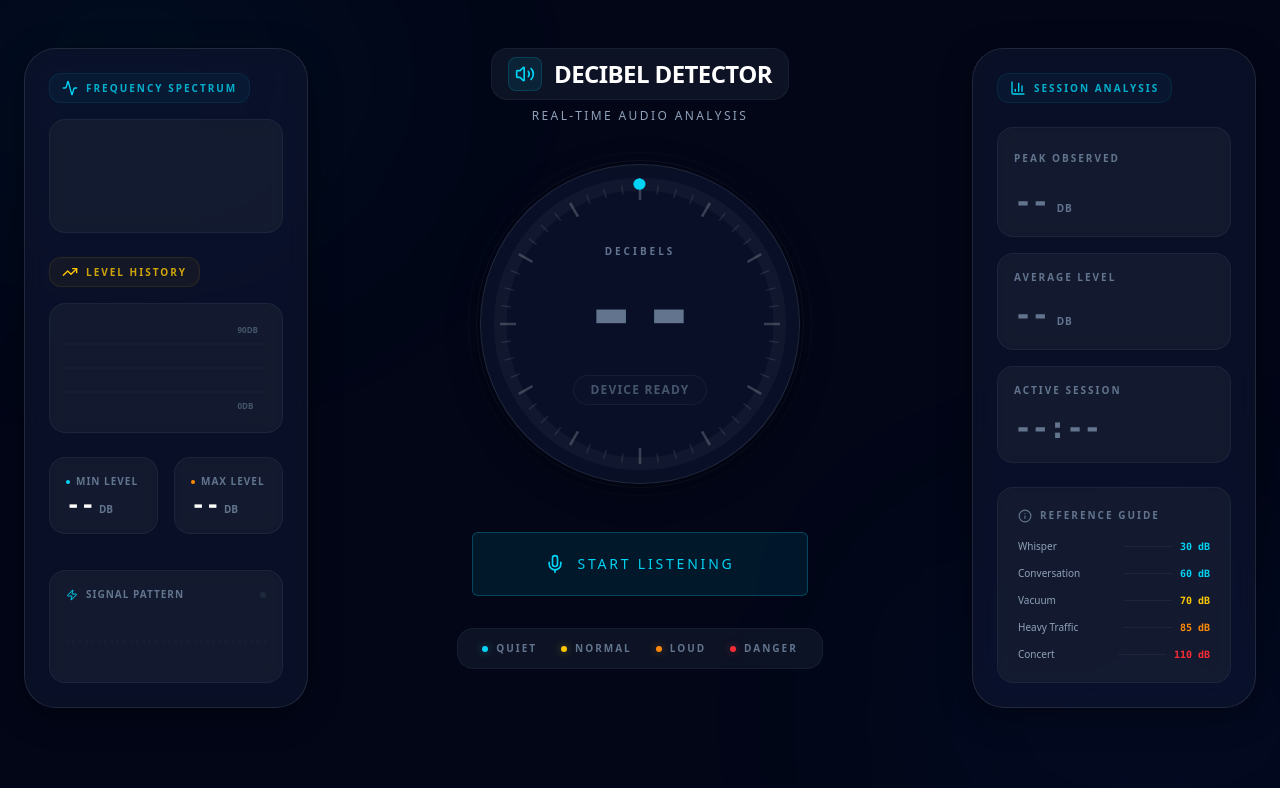
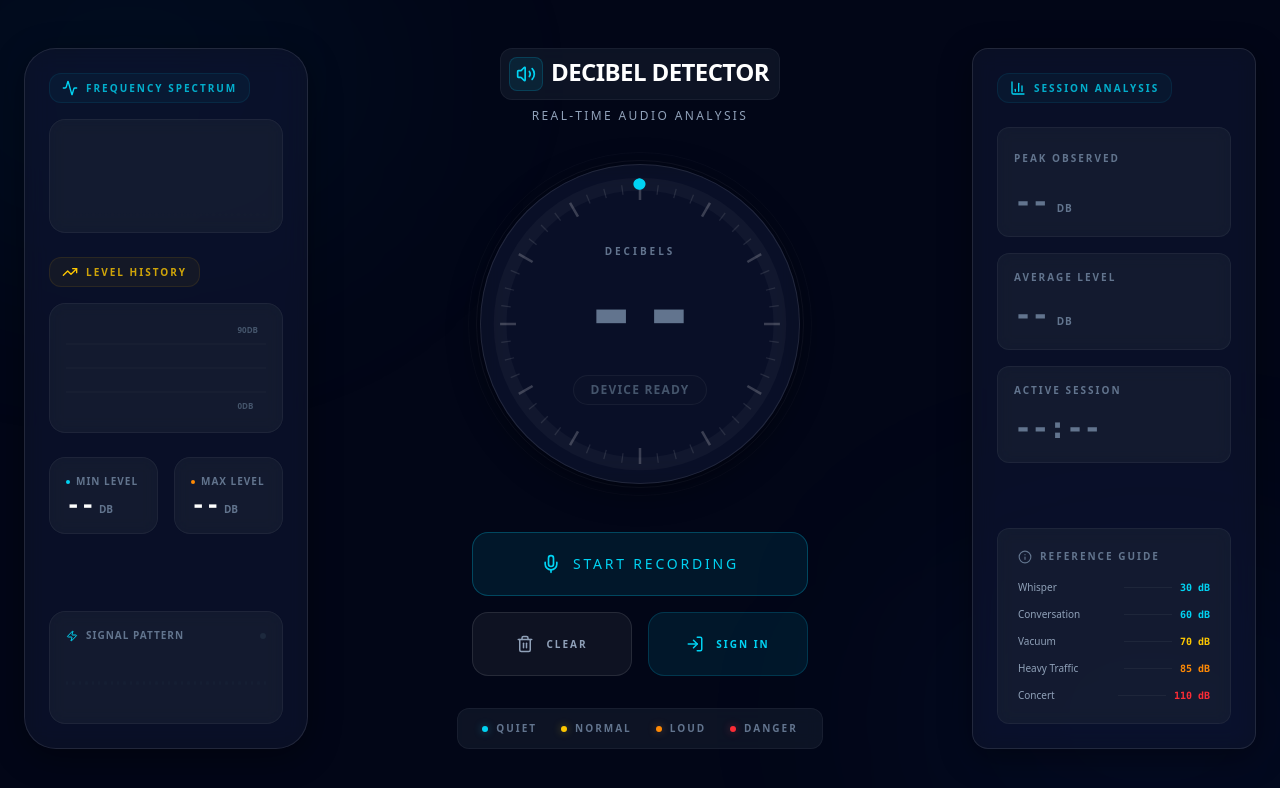
Before and after one commit to thaitommytran/decibel-detector-v2, a React (Vite) app: page / in a window 1280 px wide. Shown: the top 788 px of the page. Built offline with nearby package versions, Linux system fonts and the light colour scheme.

Commit message:
added sign-in and clear buttons, fixed minor styling error

```diff
--- a/src/components/Legend.tsx
+++ b/src/components/Legend.tsx
@@ -23,7 +23,7 @@ export function Legend() {
   ];
 
   return (
-    <div className="flex flex-wrap items-center justify-center gap-6 px-6 py-3 rounded-2xl glass-card border border-white/[0.02]">
+    <div className="flex flex-wrap items-center justify-center gap-6 px-6 py-3 rounded-xl glass-card border border-white/[0.02]">
       {legendItems.map((item) => (
         <div
           key={item.label}
--- a/src/components/MainMeter.tsx
+++ b/src/components/MainMeter.tsx
@@ -18,6 +18,8 @@ interface MainMeterProps {
   displayPercent: number;
   onStart: () => void;
   onStop: () => void;
+  onClearSession: () => void;
+  onSignIn: () => void;
 }
 
 export function MainMeter({
@@ -28,16 +30,18 @@ export function MainMeter({
   displayPercent,
   onStart,
   onStop,
+  onClearSession,
+  onSignIn,
 }: MainMeterProps) {
   return (
     <div className="flex flex-col items-center">
       {/* Title Section */}
       <div className="text-center mb-10">
-        <div className="inline-flex items-center gap-3 mb-2 px-4 py-2 rounded-2xl glass-card">
+        <div className="inline-flex items-center gap-2 mb-2 pl-2 pr-2.5 py-2 rounded-xl glass-card">
           <div className="p-1.5 rounded-lg bg-cyan-500/10 border border-cyan-500/20">
             <Volume2 className="w-5 h-5 text-cyan-400" />
           </div>
-          <h1 className="text-2xl font-bold tracking-tight text-white uppercase">
+          <h1 className="mb-1 text-2xl font-bold tracking-tight text-white uppercase leading-tight">
             Decibel Detector
           </h1>
         </div>
@@ -155,33 +159,89 @@ export function MainMeter({
         </div>
       </div>
 
-      {/* Control Button */}
-      <div className="mt-12 w-full max-w-sm px-6">
+      {/* Control Actions */}
+      <div className="mt-12 w-full max-w-sm px-6 flex flex-col gap-4">
+        {/* Main Control Button */}
         <Button
           onClick={isListening ? onStop : onStart}
-          className={`w-full group rounded-2xl h-16 text-sm font-bold uppercase tracking-[.2em] transition-all duration-500 overflow-hidden relative ${
+          className={`w-full h-16 group rounded-2xl text-sm font-bold uppercase tracking-[.2em] transition-all duration-500 overflow-hidden relative ${
             isListening
               ? "bg-red-500/10 hover:bg-red-500/20 text-red-400 border border-red-500/30"
               : "bg-cyan-500/10 hover:bg-cyan-500/20 text-cyan-400 border border-cyan-500/30"
           }`}
         >
-          {/* Button Shine Effect */}
           <div className="absolute inset-0 bg-gradient-to-r from-transparent via-white/5 to-transparent -translate-x-full group-hover:translate-x-full transition-transform duration-1000" />
-
           <div className="relative z-10 flex items-center justify-center gap-3">
             {isListening ? (
               <>
                 <MicOff className="w-5 h-5 animate-pulse" />
-                <span>Stop Listening</span>
+                <span>Stop Recording</span>
               </>
             ) : (
               <>
                 <Mic className="w-5 h-5" />
-                <span>Start Listening</span>
+                <span>Start Recording</span>
               </>
             )}
           </div>
         </Button>
+
+        <div className="flex gap-4">
+          {/* Clear Button */}
+          <button
+            onClick={onClearSession}
+            disabled={isListening}
+            className="flex-1 h-16 rounded-2xl bg-white/5 hover:bg-white/10 border border-white/10 text-slate-400 hover:text-white transition-all disabled:opacity-30 disabled:cursor-not-allowed group flex items-center justify-center gap-3"
+          >
+            <svg
+              xmlns="http://www.w3.org/2000/svg"
+              width="18"
+              height="18"
+              viewBox="0 0 24 24"
+              fill="none"
+              stroke="currentColor"
+              strokeWidth="2"
+              strokeLinecap="round"
+              strokeLinejoin="round"
+              className="lucide lucide-trash-2"
+            >
+              <path d="M3 6h18" />
+              <path d="M19 6v14c0 1-1 2-2 2H7c-1 0-2-1-2-2V6" />
+              <path d="M8 6V4c0-1 1-2 2-2h4c1 0 2 1 2 2v2" />
+              <line x1="10" x2="10" y1="11" y2="17" />
+              <line x1="14" x2="14" y1="11" y2="17" />
+            </svg>
+            <span className="text-[10px] font-bold uppercase tracking-[0.2em]">
+              Clear
+            </span>
+          </button>
+
+          {/* Sign In Button */}
+          <button
+            onClick={onSignIn}
+            className="flex-1 h-16 rounded-2xl bg-cyan-500/10 hover:bg-cyan-500/20 border border-cyan-500/20 text-cyan-400 hover:text-white transition-all flex items-center justify-center gap-3 group"
+          >
+            <svg
+              xmlns="http://www.w3.org/2000/xml"
+              width="18"
+              height="18"
+              viewBox="0 0 24 24"
+              fill="none"
+              stroke="currentColor"
+              strokeWidth="2"
+              strokeLinecap="round"
+              strokeLinejoin="round"
+              className="lucide lucide-log-in"
+            >
+              <path d="M15 3h4a2 2 0 0 1 2 2v14a2 2 0 0 1-2 2h-4" />
+              <polyline points="10 17 15 12 10 7" />
+              <line x1="15" x2="3" y1="12" y2="12" />
+            </svg>
+            <span className="text-[10px] font-bold uppercase tracking-[0.2em]">
+              Sign In
+            </span>
+          </button>
+        </div>
       </div>
 
       {/* Footer Legend */}
--- a/src/components/SessionStats.tsx
+++ b/src/components/SessionStats.tsx
@@ -29,12 +29,14 @@ export function SessionStats({
   formatTime,
 }: SessionStatsProps) {
   return (
-    <div className="glass-panel rounded-[2rem] p-6 h-full flex flex-col gap-6">
-      <div className="flex items-center gap-2 px-3 py-1.5 rounded-xl bg-cyan-500/5 border border-cyan-500/10 w-fit">
-        <BarChart3 className="w-4 h-4 text-cyan-400" />
-        <h3 className="text-[10px] font-bold text-cyan-400/80 uppercase tracking-[0.2em]">
-          Session Analysis
-        </h3>
+    <div className="glass-panel rounded-2xl p-6 h-full flex flex-col gap-6">
+      <div className="flex items-center justify-start">
+        <div className="flex items-center gap-2 px-3 py-1.5 rounded-xl bg-cyan-500/5 border border-cyan-500/10 w-fit">
+          <BarChart3 className="w-4 h-4 text-cyan-400" />
+          <h3 className="text-[10px] font-bold text-cyan-400/80 uppercase tracking-[0.2em]">
+            Session Analysis
+          </h3>
+        </div>
       </div>
 
       <div className="flex flex-col gap-4">
@@ -75,7 +77,7 @@ export function SessionStats({
 
       {/* Reference guide */}
       <div className="mt-auto">
-        <div className="glass-card rounded-2xl p-5 border border-white/[0.02]">
+        <div className="glass-card rounded-xl p-5 border border-white/[0.02]">
           <div className="flex items-center gap-2 mb-4">
             <Info className="w-3.5 h-3.5 text-slate-500" />
             <span className="text-[10px] font-bold text-slate-500 uppercase tracking-[0.2em]">
--- a/src/components/StatsCard.tsx
+++ b/src/components/StatsCard.tsx
@@ -16,7 +16,7 @@ export function StatsCard({
   action,
 }: StatsCardProps) {
   return (
-    <div className="glass-card rounded-2xl p-4 transition-all hover:bg-white/5 group border border-white/[0.03]">
+    <div className="glass-card rounded-xl p-4 transition-all hover:bg-white/5 group border border-white/[0.03]">
       <div className="flex items-center justify-between mb-3">
         <span className="text-[10px] font-bold text-slate-500 uppercase tracking-[0.2em]">
           {label}
--- a/src/components/ui/button.tsx
+++ b/src/components/ui/button.tsx
@@ -14,7 +14,7 @@ const Button = React.forwardRef<HTMLButtonElement, ButtonProps>(
 
     return (
       <button
-        className={`inline-flex items-center justify-center whitespace-nowrap rounded-md font-medium transition-colors focus-visible:outline-none focus-visible:ring-2 focus-visible:ring-offset-2 disabled:pointer-events-none disabled:opacity-50 ${sizeClasses[size]} ${className}`}
+        className={`inline-flex items-center justify-center whitespace-nowrap font-medium transition-colors focus-visible:outline-none focus-visible:ring-2 focus-visible:ring-offset-2 disabled:pointer-events-none disabled:opacity-50 ${sizeClasses[size]} ${className}`}
         ref={ref}
         {...props}
       />
--- a/src/decibel-meter.tsx
+++ b/src/decibel-meter.tsx
@@ -231,6 +231,18 @@ export function DecibelMeter() {
     setPeakDecibels(0);
   }, []);
 
+  const clearSession = useCallback(() => {
+    setDecibels(0);
+    setPeakDecibels(0);
+    setAvgDecibels(0);
+    setSessionTime(0);
+    setDbHistory(new Array(HISTORY_LENGTH).fill(0));
+    setFrequencyBars(new Array(32).fill(0));
+    setStableLabel(null);
+    allSamplesRef.current = [];
+    samplesRef.current = [];
+  }, []);
+
   const formatTime = (seconds: number) => {
     const m = Math.floor(seconds / 60);
     const s = seconds % 60;
@@ -272,6 +284,8 @@ export function DecibelMeter() {
             displayPercent={displayPercent}
             onStart={startListening}
             onStop={stopListening}
+            onClearSession={clearSession}
+            onSignIn={() => console.log("Sign in clicked")}
           />
         </div>
 
```
